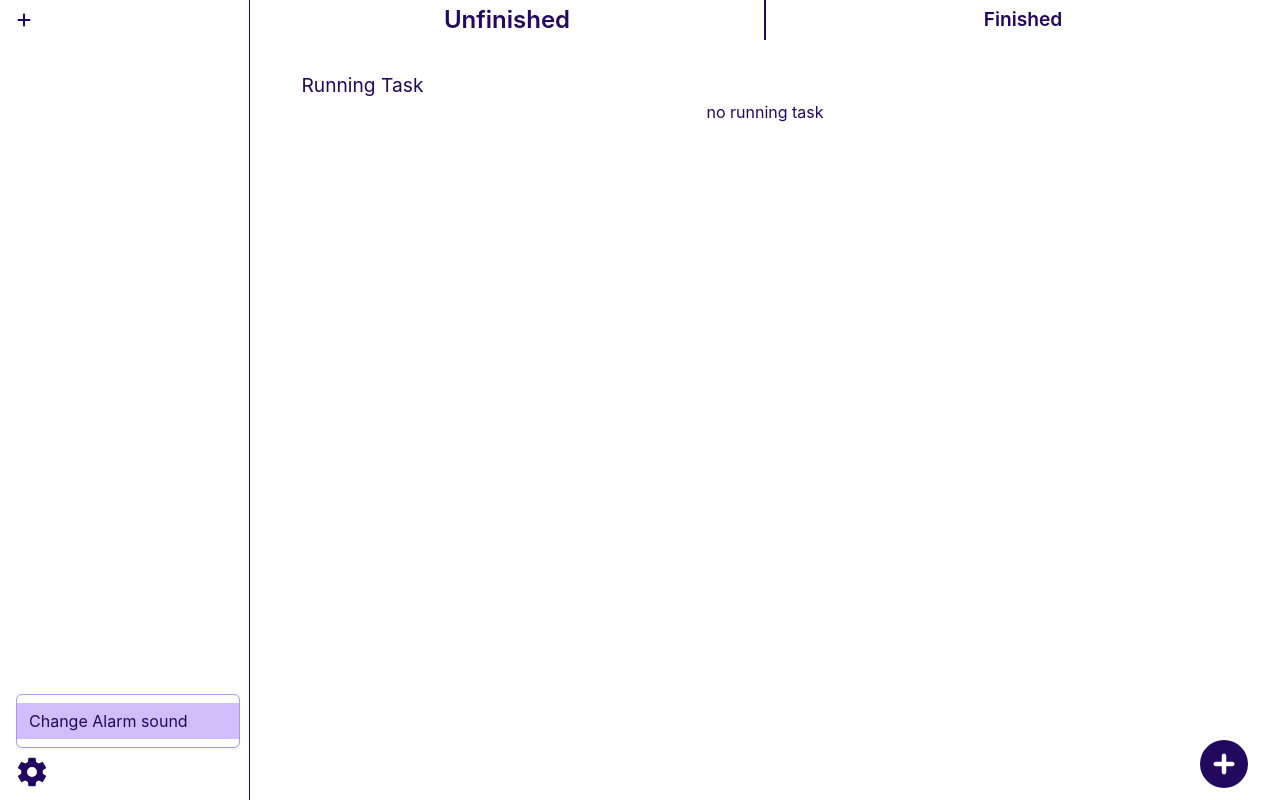
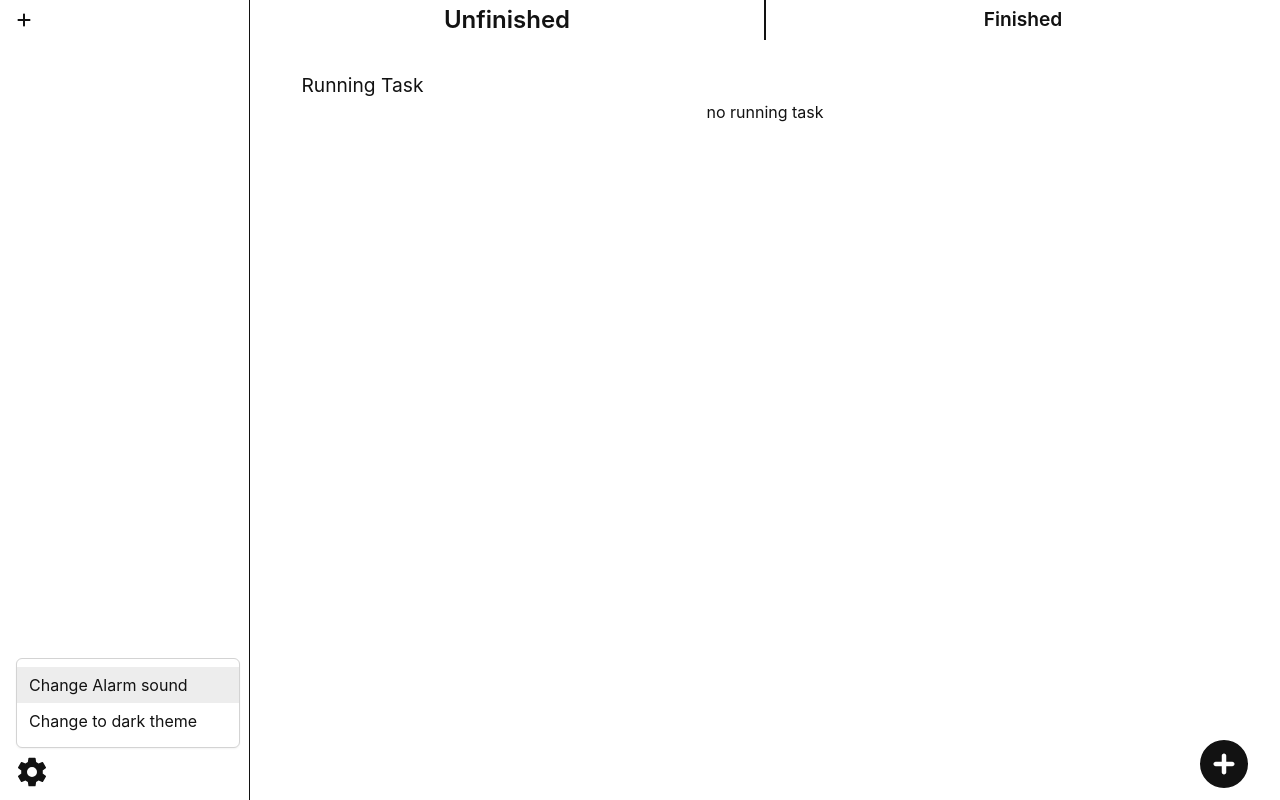
Before and after one commit to mostafa-fallaha/tauri-personal-task-manager, a React (Vite) app: page / in a window 1280 px wide. Both pictures are taken after a click on the button 32 px from the left and 772 px from the top of the page. Built offline with nearby package versions, Linux system fonts and the light colour scheme.

Commit message:
added the color switch and chenged the color theme to dark

```diff
--- a/src/components/categories/AsideHome.tsx
+++ b/src/components/categories/AsideHome.tsx
@@ -7,6 +7,7 @@ import {
   MenuList,
   Tooltip,
   useDisclosure,
+  useColorMode,
 } from "@chakra-ui/react";
 import { useEffect, useState } from "react";
 import { IoSettingsSharp } from "react-icons/io5";
@@ -24,6 +25,7 @@ function AsideHome() {
   );
   const dispatch = useDispatch<AppDispatch>();
   const { isOpen, onOpen, onClose } = useDisclosure();
+  const { toggleColorMode, colorMode } = useColorMode();
 
   const [addCat, setAddCat] = useState(false);
 
@@ -65,6 +67,9 @@ function AsideHome() {
         </MenuButton>
         <MenuList>
           <MenuItem onClick={onOpen}>Change Alarm sound</MenuItem>
+          <MenuItem onClick={() => toggleColorMode()}>
+            Change to {colorMode === "dark" ? "light" : "dark"} theme
+          </MenuItem>
         </MenuList>
       </Menu>
       <ChangeAlarmModal isOpen={isOpen} onClose={onClose} />
--- a/src/components/categories/CategoryBox.tsx
+++ b/src/components/categories/CategoryBox.tsx
@@ -1,4 +1,4 @@
-import { Box, Button, HStack, Text } from "@chakra-ui/react";
+import { Box, Button, HStack, Text, useColorMode } from "@chakra-ui/react";
 // import { FaCircle } from "react-icons/fa";
 import { useDispatch, useSelector } from "react-redux";
 import Category from "../../interfaces/category";
@@ -14,11 +14,19 @@ interface Props {
 function CategoryBox({ category }: Props) {
   const c = useSelector((state: RootState) => state.category.currentCategoryId);
   const dispatch = useDispatch();
-  // const colors = ["#c1121f", "#0077b6", "#ffca3a", "#7209b7", "#ff4d6d"];
+
+  const { colorMode } = useColorMode();
+
   return (
     <Box display={"flex"} justifyContent={"center"}>
       <Button
-        background={c === category.id ? "#B193F6" : "none"}
+        background={
+          c === category.id
+            ? colorMode === "dark"
+              ? "#383838"
+              : "#d3d3d3"
+            : "none"
+        }
         borderRadius={0}
         // borderLeft={"5px solid green"}
         width={"100%"}
@@ -28,7 +36,7 @@ function CategoryBox({ category }: Props) {
       >
         <HStack display={"flex"} justifyContent={"center"}>
           {/* <FaCircle color="green" /> */}
-          <MdOutlinePanoramaVerticalSelect />
+          <MdOutlinePanoramaVerticalSelect color={"#0077b6"} />
           <Text>{category.title}</Text>
         </HStack>
         <Box alignSelf={"center"}>
--- /dev/null
+++ b/src/state/color/colorSlice.ts
@@ -0,0 +1,19 @@
+import { PayloadAction, createSlice } from "@reduxjs/toolkit";
+
+const initialState = {
+  currentColor: "#c1121f",
+};
+
+const colorSlice = createSlice({
+  name: "color",
+  initialState,
+  reducers: {
+    setCurrentColor: (state, action: PayloadAction<string>) => {
+      state.currentColor = action.payload;
+    },
+  },
+});
+
+export const { setCurrentColor } = colorSlice.actions;
+
+export default colorSlice.reducer;
--- a/src/state/store.ts
+++ b/src/state/store.ts
@@ -1,11 +1,13 @@
 import { configureStore } from "@reduxjs/toolkit";
 import taskReducer from "./task/taskSlice";
 import categoryReducer from "./category/categorySlice";
+import colorReducer from "./color/colorSlice";
 
 export const store = configureStore({
   reducer: {
     task: taskReducer,
     category: categoryReducer,
+    color: colorReducer,
   },
 });
 
--- a/src/theme.ts
+++ b/src/theme.ts
@@ -8,16 +8,16 @@ const theme = extendTheme({
   config,
   colors: {
     gray: {
-      "50": "#EEE8FD",
-      "100": "#D0BDF9",
-      "200": "#B193F6",
-      "300": "#9369F2",
-      "400": "#743FEE",
-      "500": "#5614EB",
-      "600": "#4510BC",
-      "700": "#340C8D",
-      "800": "#22085E",
-      "900": "#11042F",
+      50: "#f9f9f9",
+      100: "#ededed",
+      200: "#d3d3d3",
+      300: "#b3b3b3",
+      400: "#a0a0a0",
+      500: "#898989",
+      600: "#6c6c6c",
+      700: "#202020",
+      800: "#121212",
+      900: "#111",
     },
   },
   breakpoints: {
```
Also changed, not shown: src/components/categories/ColorSwitch.tsx (renamed from src/components/tasks/ColorSwitch.tsx).
